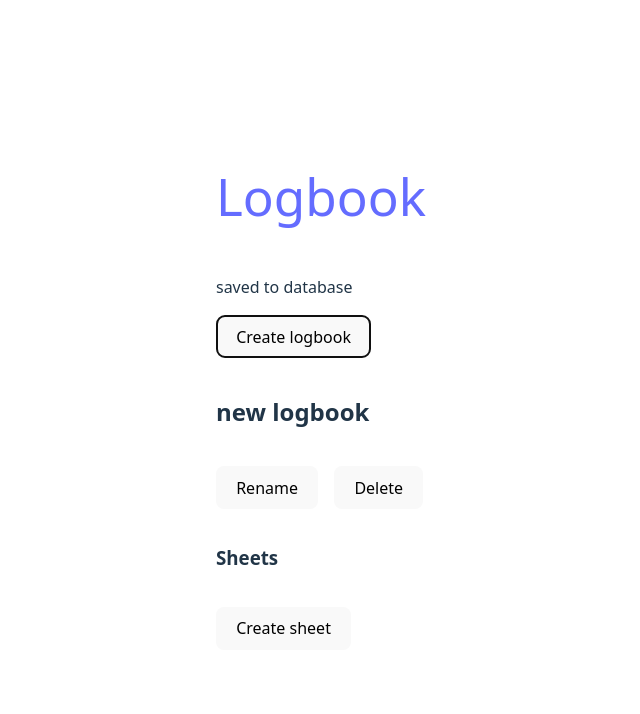
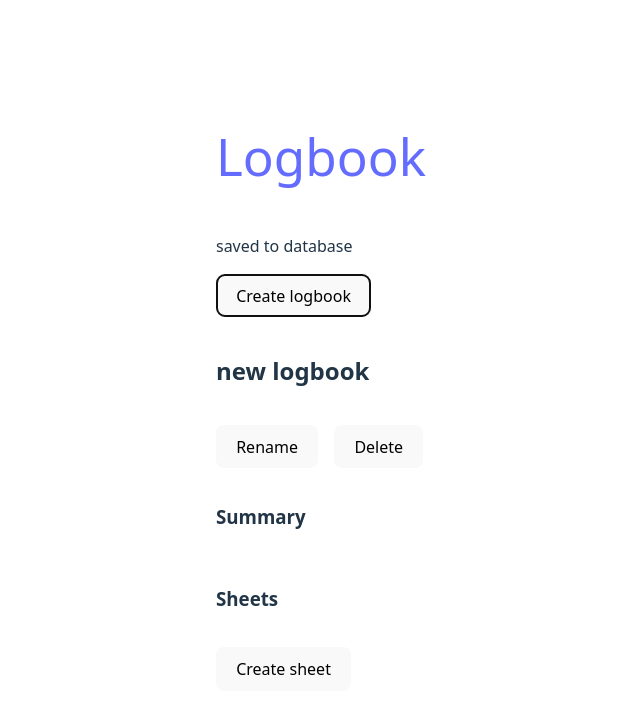
Before and after one commit to cruftbusters/logbook, a React (Vite) app: page / in a window 1280 px wide. Both pictures are taken after a click on the button "Create logbook". Shown: the top 714 px of the page, without its empty margins (319-959 px from the left). Built offline with nearby package versions, Linux system fonts and the light colour scheme.

Commit message:
add summary section

```diff
--- a/src/LogbookView.tsx
+++ b/src/LogbookView.tsx
@@ -51,6 +51,11 @@ export function LogbookView({
         <button onClick={() => actions.delete(logbook.id)}>Delete</button>
       </FlexRow>
       <FlexRow>
+        <article>
+          <h3>Summary</h3>
+        </article>
+      </FlexRow>
+      <FlexRow>
         <SheetListView actions={actions} logbook={logbook} />
       </FlexRow>
     </FlexColumn>
```
Also changed, not shown: 1 other file (tests, documents, lock files or other folders).
